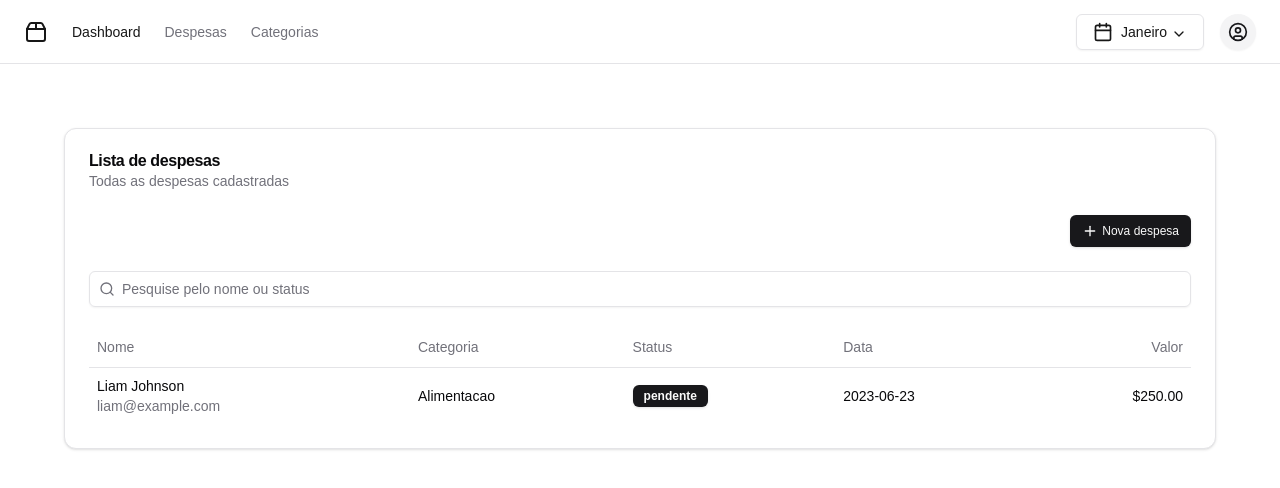
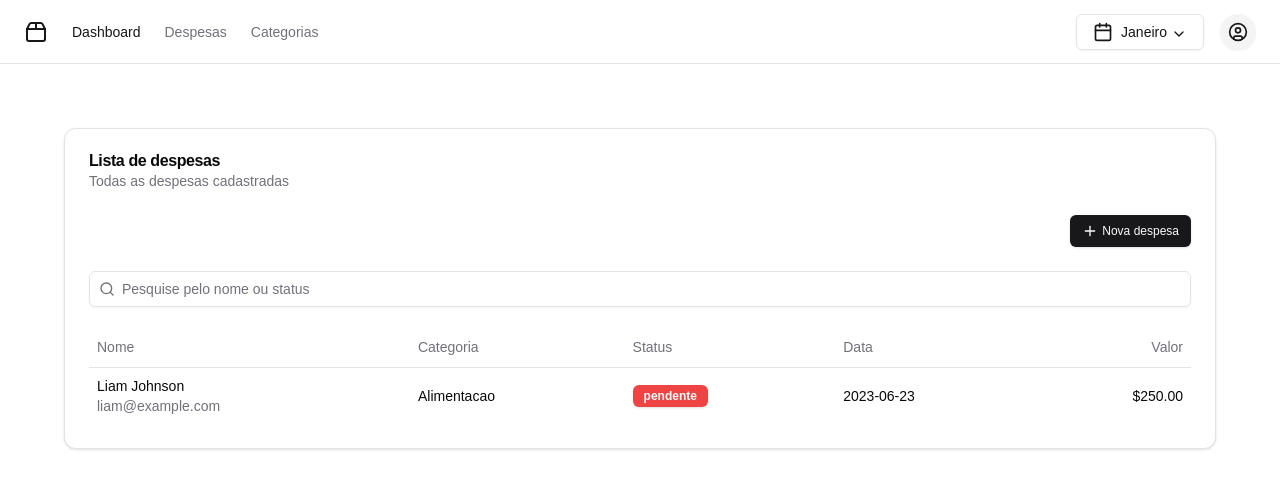
Before and after one commit to ldevfarias/mebudget, a Next.js app: page /dashboard/expenses in a window 1280 px wide. Shown: the top 488 px of the page. Built offline with nearby package versions, Linux system fonts and the light colour scheme.

Commit message:
refactor: refactor component

```diff
--- a/components/ui/badge.tsx
+++ b/components/ui/badge.tsx
@@ -1,4 +1,4 @@
-import { cva } from "class-variance-authority";
+import { type VariantProps, cva } from "class-variance-authority";
 import type * as React from "react";
 
 import { cn } from "@/lib/utils";
@@ -27,13 +27,10 @@ export interface BadgeProps
 	extends React.HTMLAttributes<HTMLDivElement>,
 		VariantProps<typeof badgeVariants> {}
 
-function Badge({ className, ...props }: BadgeProps) {
+function Badge({ className, variant, ...props }: BadgeProps) {
 	return (
 		<div
-			className={cn(
-				badgeVariants({ variant: "default" }),
-				className ? className : "",
-			)}
+			className={cn(badgeVariants({ variant }), className ? className : "")}
 			{...props}
 		/>
 	);
```
